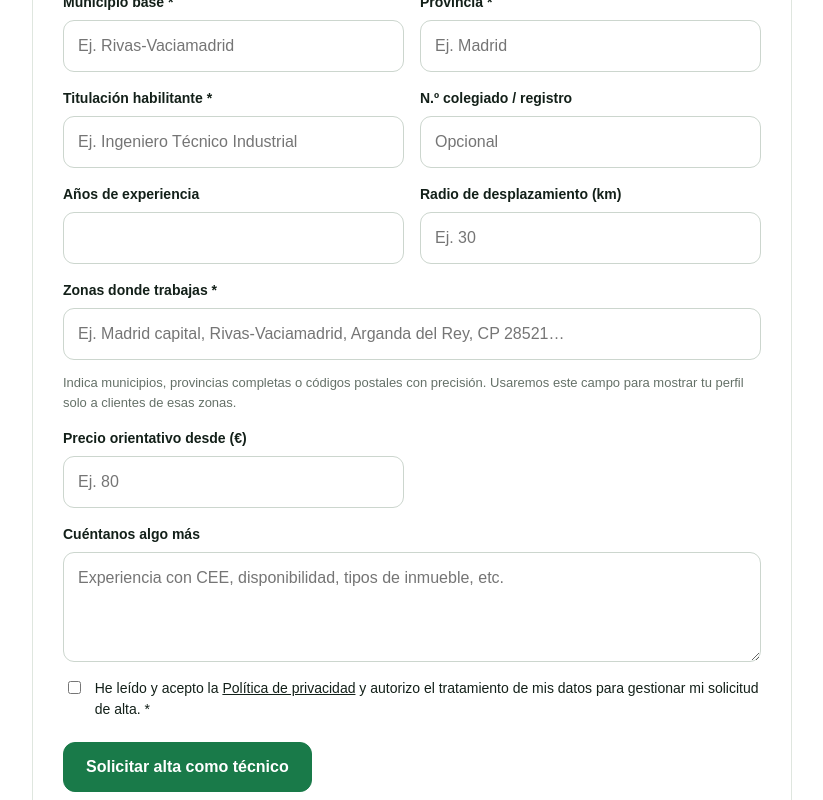
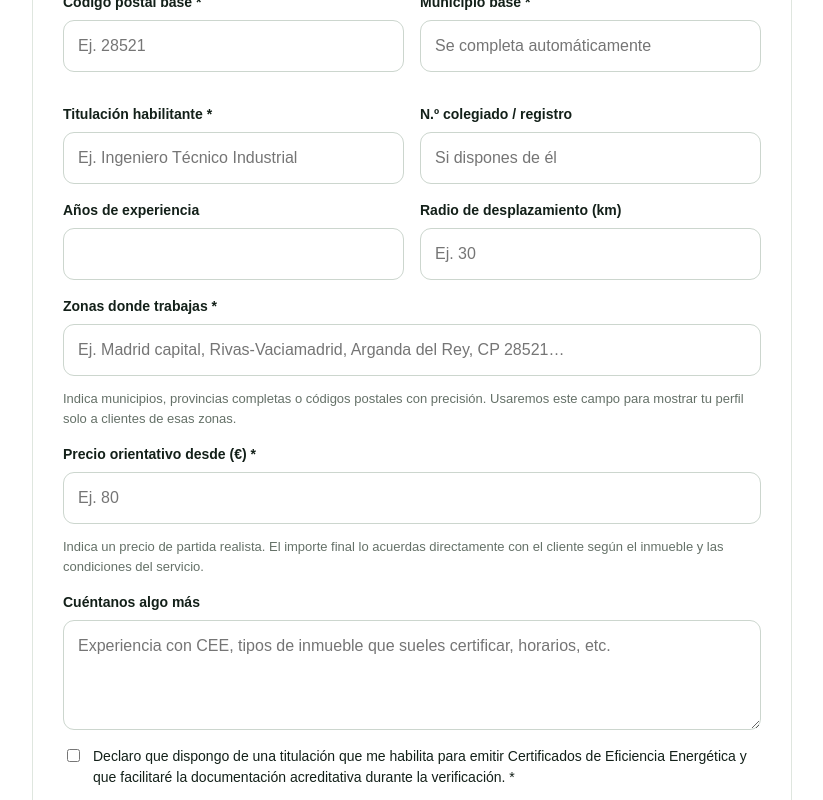
Before and after one commit to Javimenmes96/CertificadoEnCasa, a Next.js app: page /unete-como-tecnico in a window 1280 px wide. Shown: the part 2380-3180 px from the top of the page, without its empty margins (48-871 px from the left). Built offline with nearby package versions, Linux system fonts and the light colour scheme.

Commit message:
Mejorar alta de técnicos reales

```diff
--- a/app/unete-como-tecnico/TechnicianForm.tsx
+++ b/app/unete-como-tecnico/TechnicianForm.tsx
@@ -1,18 +1,86 @@
 "use client";
 
 import Link from "next/link";
-import { FormEvent, useState } from "react";
+import { FormEvent, useEffect, useMemo, useState } from "react";
 
 type SubmitState = "idle" | "sending" | "success" | "error";
+
+type PostalPlace = {
+  municipality: string;
+  province: string;
+};
+
+type PostalLookup = {
+  postalCode: string;
+  places: PostalPlace[];
+};
 
 export default function TechnicianForm() {
   const [submitState, setSubmitState] = useState<SubmitState>("idle");
   const [message, setMessage] = useState("");
+  const [postalCode, setPostalCode] = useState("");
+  const [places, setPlaces] = useState<PostalPlace[]>([]);
+  const [municipality, setMunicipality] = useState("");
+  const [postalLoading, setPostalLoading] = useState(false);
+  const [postalError, setPostalError] = useState("");
+
+  useEffect(() => {
+    let cancelled = false;
+    const cp = postalCode.replace(/\D/g, "").slice(0, 5);
+
+    if (cp.length !== 5) {
+      setPlaces([]);
+      setMunicipality("");
+      setPostalError("");
+      return;
+    }
+
+    setPostalLoading(true);
+    setPostalError("");
+
+    fetch(`/api/postal-code/${cp}`, { cache: "no-store" })
+      .then(async (response) => {
+        const data = await response.json().catch(() => ({}));
+        if (!response.ok) throw new Error(data.error || "No hemos podido comprobar el código postal.");
+        return data as PostalLookup;
+      })
+      .then((data) => {
+        if (cancelled) return;
+        const nextPlaces = data.places || [];
+        setPlaces(nextPlaces);
+        setMunicipality(nextPlaces[0]?.municipality || "");
+      })
+      .catch((error) => {
+        if (cancelled) return;
+        setPlaces([]);
+        setMunicipality("");
+        setPostalError(error instanceof Error ? error.message : "No hemos podido comprobar el código postal.");
+      })
+      .finally(() => {
+        if (!cancelled) setPostalLoading(false);
+      });
+
+    return () => {
+      cancelled = true;
+    };
+  }, [postalCode]);
+
+  const selectedPlace = useMemo(
+    () => places.find((place) => place.municipality === municipality) || null,
+    [places, municipality],
+  );
 
   async function handleSubmit(event: FormEvent<HTMLFormElement>) {
     event.preventDefault();
     const form = event.currentTarget;
     const formData = new FormData(form);
+    const cp = postalCode.replace(/\D/g, "").slice(0, 5);
+
+    if (!/^\d{5}$/.test(cp) || !selectedPlace) {
+      setSubmitState("error");
+      setMessage("Introduce un código postal válido y espera a que identifiquemos el municipio.");
+      return;
+    }
 
     setSubmitState("sending");
     setMessage("");
@@ -25,8 +93,9 @@ export default function TechnicianForm() {
           name: formData.get("name"),
           email: formData.get("email"),
           phone: formData.get("phone"),
-          city: formData.get("city"),
-          province: formData.get("province"),
+          postalCode: cp,
+          city: selectedPlace.municipality,
+          province: selectedPlace.province,
           qualification: formData.get("qualification"),
           professionalNumber: formData.get("professionalNumber"),
           yearsExperience: formData.get("yearsExperience"),
@@ -34,6 +103,7 @@ export default function TechnicianForm() {
           travelRadiusKm: formData.get("travelRadiusKm"),
           priceFromEur: formData.get("priceFromEur"),
           notes: formData.get("notes"),
+          competenceDeclared: formData.get("competence") === "on",
           privacyAccepted: formData.get("privacy") === "on",
           company: formData.get("company"),
         }),
@@ -47,6 +117,10 @@ export default function TechnicianForm() {
       setSubmitState("success");
       setMessage("Solicitud recibida. Revisaremos tus datos y contactaremos contigo para verificar tu perfil.");
       form.reset();
+      setPostalCode("");
+      setPlaces([]);
+      setMunicipality("");
+      setPostalError("");
     } catch (error) {
       setSubmitState("error");
       setMessage(error instanceof Error ? error.message : "Ha ocurrido un error. Inténtalo de nuevo.");
@@ -72,13 +146,55 @@ export default function TechnicianForm() {
         </div>
 
         <div className="field">
-          <label htmlFor="tech-city">Municipio base *</label>
-          <input id="tech-city" name="city" maxLength={100} placeholder="Ej. Rivas-Vaciamadrid" required />
+          <label htmlFor="tech-cp">Código postal base *</label>
+          <input
+            id="tech-cp"
+            name="postalCode"
+            inputMode="numeric"
+            pattern="[0-9]{5}"
+            maxLength={5}
+            value={postalCode}
+            onChange={(event) => setPostalCode(event.target.value.replace(/\D/g, "").slice(0, 5))}
+            placeholder="Ej. 28521"
+            autoComplete="postal-code"
+            required
+          />
         </div>
 
         <div className="field">
-          <label htmlFor="tech-province">Provincia *</label>
-          <input id="tech-province" name="province" maxLength={100} placeholder="Ej. Madrid" required />
+          <label htmlFor="tech-city">Municipio base *</label>
+          {places.length > 1 ? (
+            <select
+              id="tech-city"
+              value={municipality}
+              onChange={(event) => setMunicipality(event.target.value)}
+              required
+            >
+              {places.map((place) => (
+                <option key={`${place.municipality}-${place.province}`} value={place.municipality}>
+                  {place.municipality}{place.province ? ` · ${place.province}` : ""}
+                </option>
+              ))}
+            </select>
+          ) : (
+            <input
+              id="tech-city"
+              value={postalLoading ? "Comprobando…" : selectedPlace?.municipality || ""}
+              placeholder="Se completa automáticamente"
+              readOnly
+              aria-readonly="true"
+              required
+            />
+          )}
+        </div>
+
+        <div className="field full">
+          {selectedPlace && (
+            <span className="postal-confirmation">
+              ✓ Base: CP {postalCode} · {selectedPlace.municipality}{selectedPlace.province ? `, ${selectedPlace.province}` : ""}
+            </span>
+          )}
+          {postalError && <div className="form-status error" role="alert">{postalError}</div>}
         </div>
 
         <div className="field">
@@ -88,7 +204,7 @@ export default function TechnicianForm() {
 
         <div className="field">
           <label htmlFor="tech-number">N.º colegiado / registro</label>
-          <input id="tech-number" name="professionalNumber" maxLength={100} placeholder="Opcional" />
+          <input id="tech-number" name="professionalNumber" maxLength={100} placeholder="Si dispones de él" />
         </div>
 
         <div className="field">
@@ -107,19 +223,29 @@ export default function TechnicianForm() {
           <span className="form-note">Indica municipios, provincias completas o códigos postales con precisión. Usaremos este campo para mostrar tu perfil solo a clientes de esas zonas.</span>
         </div>
 
-        <div className="field">
-          <label htmlFor="tech-price">Precio orientativo desde (€)</label>
-          <input id="tech-price" name="priceFromEur" type="number" min="0" max="10000" step="0.01" placeholder="Ej. 80" />
+        <div className="field full">
+          <label htmlFor="tech-price">Precio orientativo desde (€) *</label>
+          <input id="tech-price" name="priceFromEur" type="number" min="1" max="10000" step="0.01" placeholder="Ej. 80" required />
+          <span className="form-note">Indica un precio de partida realista. El importe final lo acuerdas directamente con el cliente según el inmueble y las condiciones del servicio.</span>
         </div>
 
         <div className="field full">
           <label htmlFor="tech-notes">Cuéntanos algo más</label>
-          <textarea id="tech-notes" name="notes" maxLength={1800} placeholder="Experiencia con CEE, disponibilidad, tipos de inmueble, etc." />
+          <textarea id="tech-notes" name="notes" maxLength={1800} placeholder="Experiencia con CEE, tipos de inmueble que sueles certificar, horarios, etc." />
         </div>
 
         <div style={{ position: "absolute", left: "-9999px" }} aria-hidden="true">
           <label htmlFor="tech-company">Empresa</label>
           <input id="tech-company" name="company" tabIndex={-1} autoComplete="off" />
+        </div>
+
+        <div className="field full">
+          <label style={{ display: "flex", alignItems: "flex-start", gap: 10, fontWeight: 400 }}>
+            <input type="checkbox" name="competence" required style={{ width: 16, marginTop: 3 }} />
+            <span>
+              Declaro que dispongo de una titulación que me habilita para emitir Certificados de Eficiencia Energética y que facilitaré la documentación acreditativa durante la verificación. *
+            </span>
+          </label>
         </div>
 
         <div className="field full">
@@ -132,8 +258,8 @@ export default function TechnicianForm() {
         </div>
       </div>
 
-      <button className="button" type="submit" disabled={submitState === "sending"} style={{ marginTop: 22 }}>
-        {submitState === "sending" ? "Enviando…" : "Solicitar alta como técnico"}
+      <button className="button" type="submit" disabled={submitState === "sending" || postalLoading || !selectedPlace} style={{ marginTop: 22 }}>
+        {submitState === "sending" ? "Enviando…" : postalLoading ? "Comprobando ubicación…" : "Solicitar alta como técnico"}
       </button>
 
       <p className="form-note">* Campos obligatorios. La solicitud no supone la publicación automática del perfil: primero verificaremos la habilitación profesional.</p>
```
